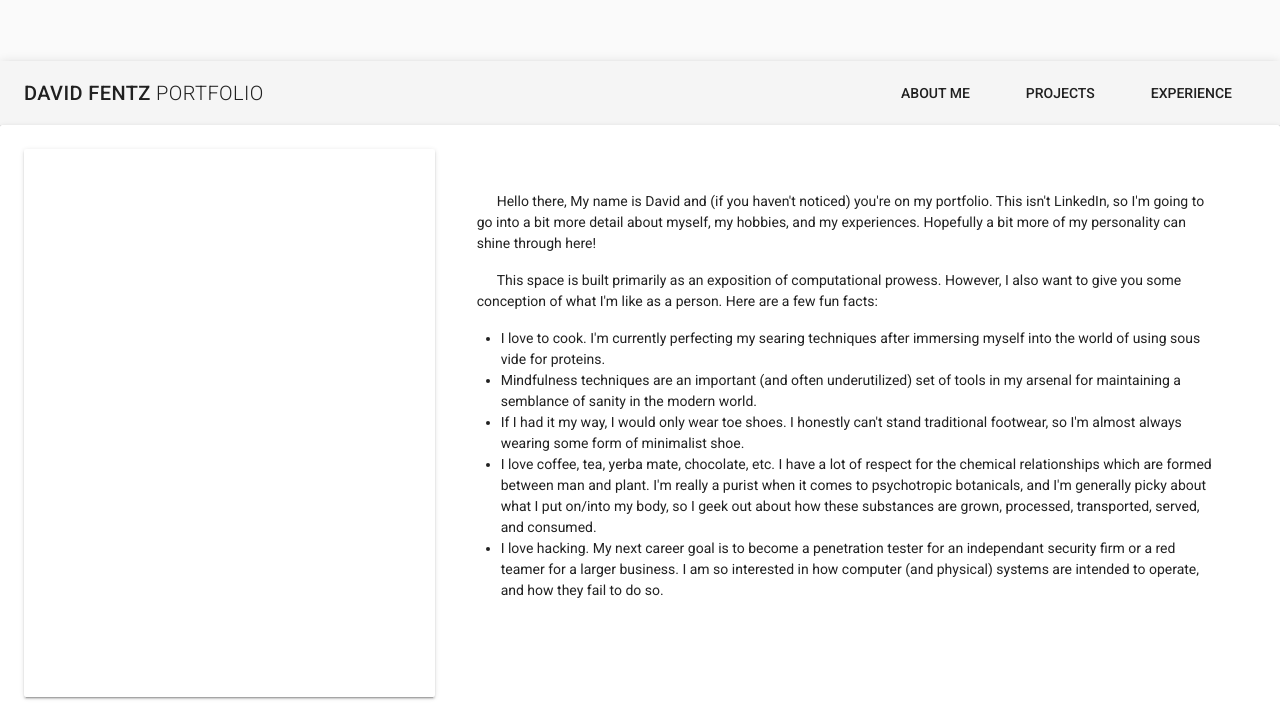
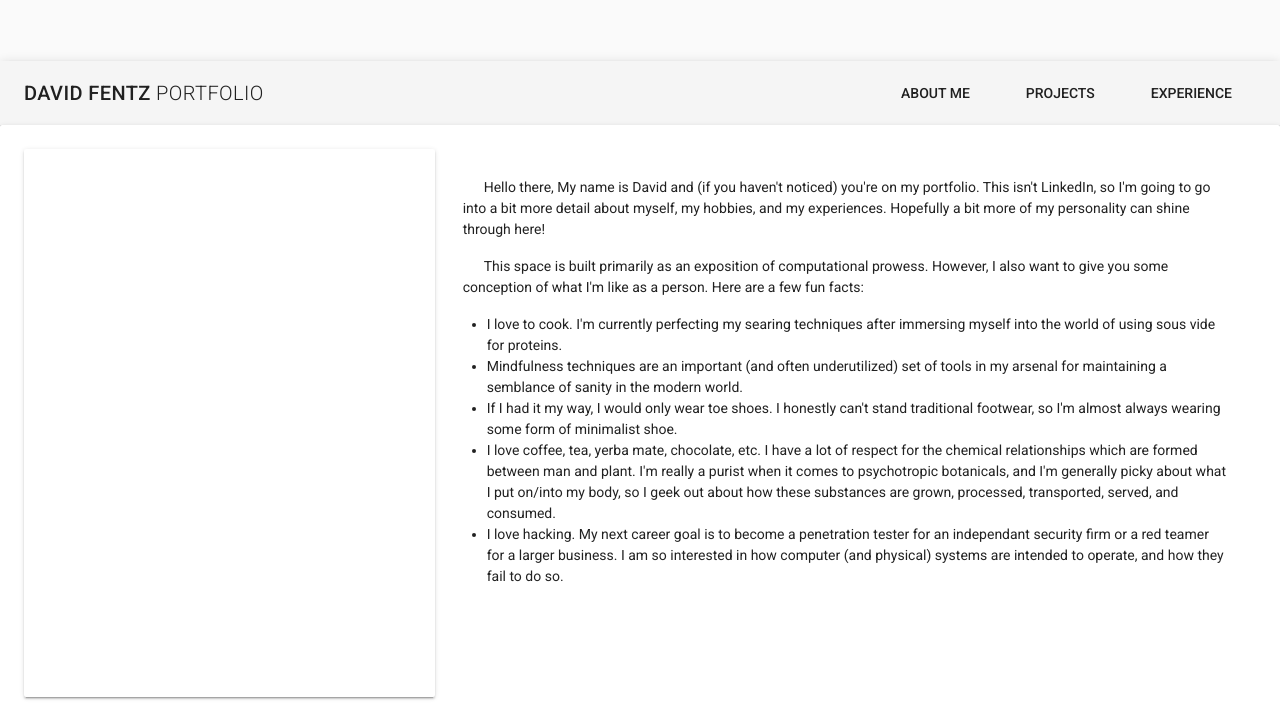
Before and after one commit to cmd-ctrl-freq/portfolio, a Vue app: page / in a window 1280 px wide. Shown: the part 239-952 px from the top of the page. Built offline with nearby package versions, Linux system fonts and the light colour scheme.

Commit message:
changed About Me margins and indents to em, and reduced them.

```diff
--- a/src/components/AboutMe.vue
+++ b/src/components/AboutMe.vue
@@ -75,9 +75,9 @@ export default {
   font-size: 1.3em;
 }
 #AboutMeMessage{
-  margin: 3em;
+  margin: 2em;
 }
 p{
-  text-indent: 15pt;
+  text-indent: 1.5em;
 }
 </style>
```
Also changed, not shown: 6 other files (tests, documents, lock files or other folders).
